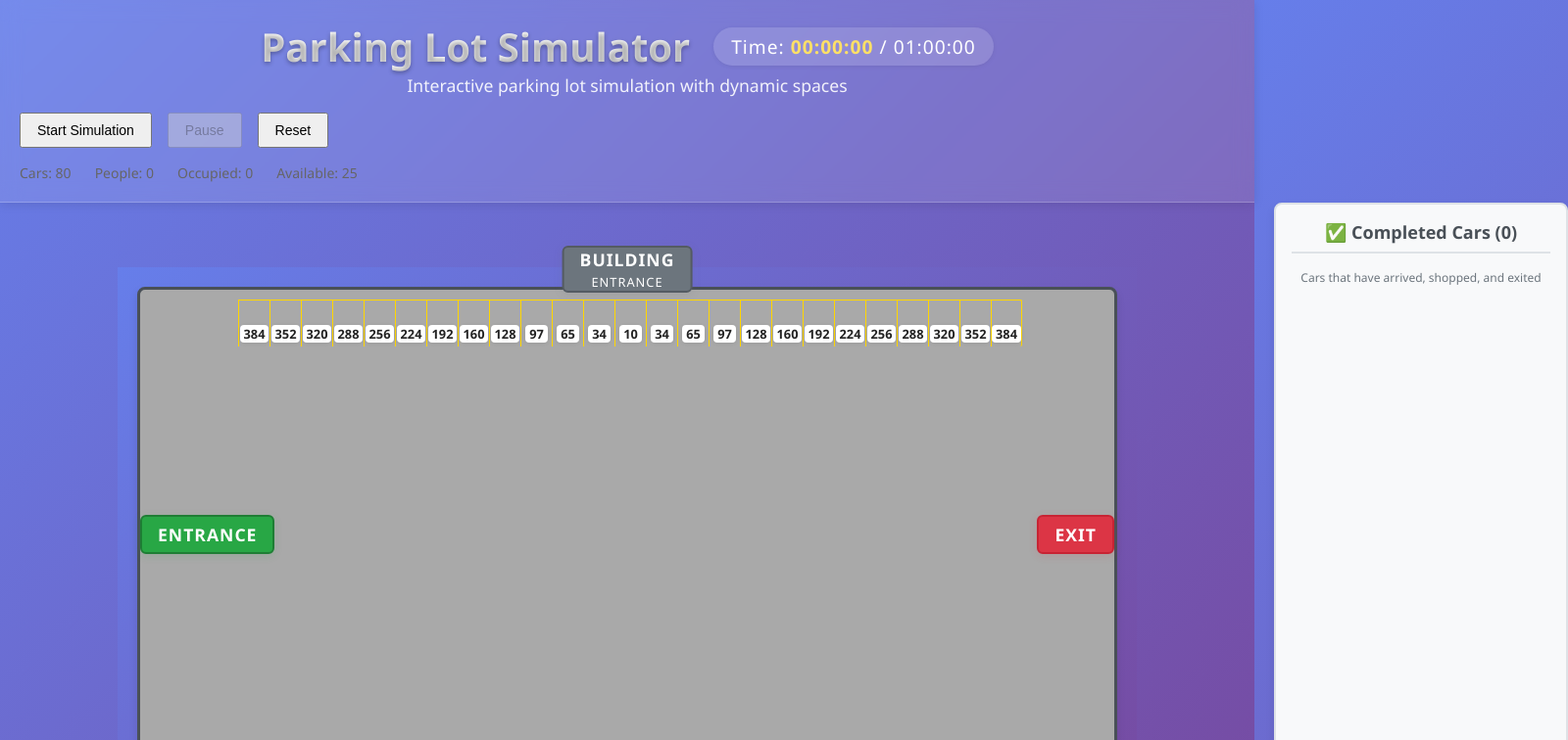
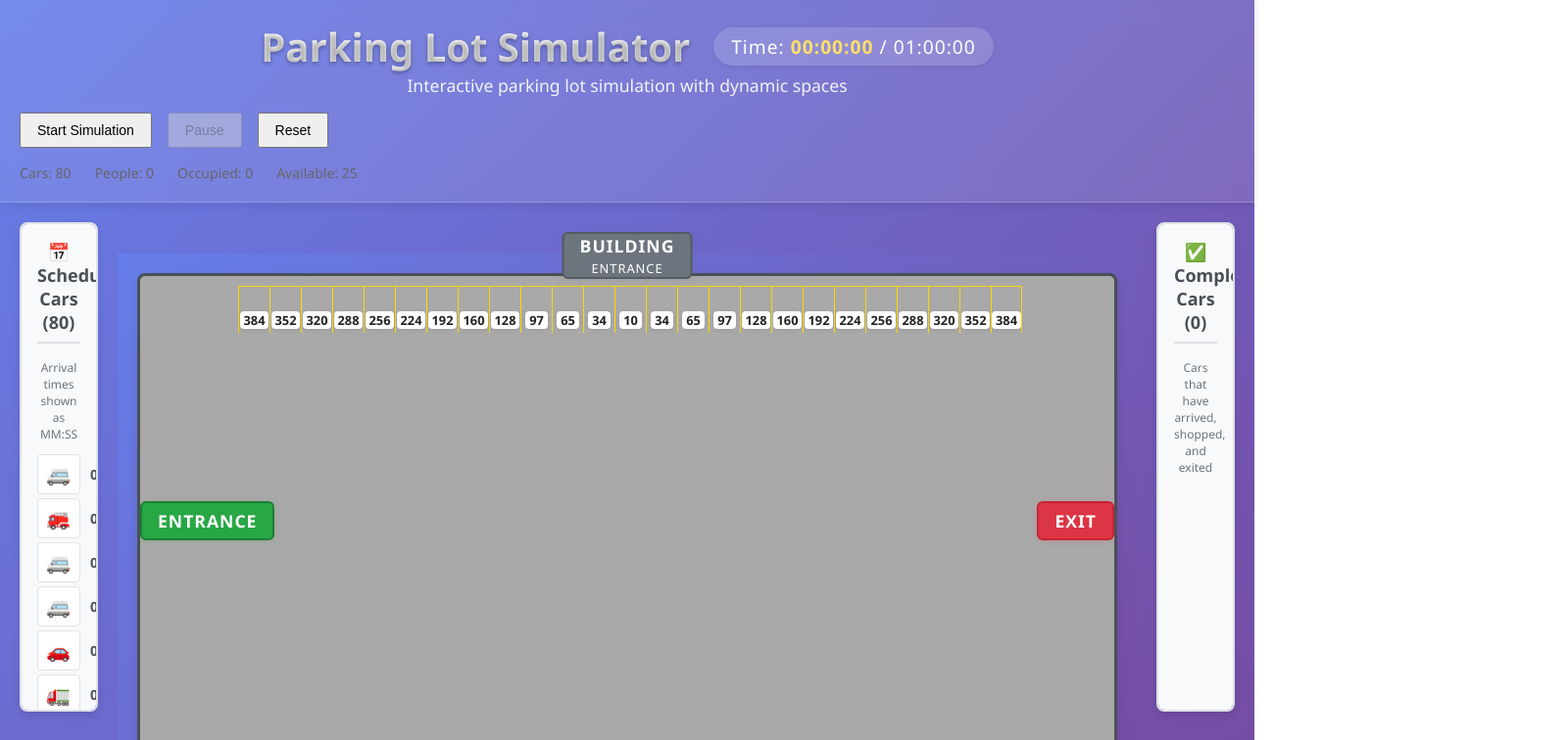
Before and after one commit to josephecombs/parking-lot-simulator, a React (Create React App) app: page / in a window 1280 px wide. Shown: the top 756 px of the page at 98% size, 1600 px wide, since content can reach past the window. Built offline with nearby package versions, Linux system fonts and the light colour scheme.

Commit message:
the panels are displaying!!!!

```diff
--- a/src/App.js
+++ b/src/App.js
@@ -109,25 +109,23 @@ function App() {
           <span>Available: {stats.availableSpaces}</span>
         </div>
       </header>
-      <main style={{ position: 'relative', minHeight: 600 }}>
+      <main style={{
+        display: 'flex',
+        justifyContent: 'center',
+        alignItems: 'flex-start',
+        gap: '20px',
+        padding: '20px',
+        minHeight: 600
+      }}>
         {/* Schedule Panel (left) */}
-        <div style={{ position: 'absolute', left: 0, top: 0, height: '100%', zIndex: 10 }}>
-          <SchedulePanel
-            scheduledCars={simulationManager.getScheduledCars()}
-            currentTime={time}
-            formatArrivalTime={simulationManager.formatArrivalTime}
-          />
-        </div>
-        {/* Completed Cars Panel (right) */}
-        <div style={{ position: 'absolute', right: 0, top: 0, height: '100%', zIndex: 10 }}>
-          <CompletedCarsPanel
-            completedCars={simulationManager.getCompletedCars()}
-            formatTime={formatTime}
-            formatArrivalTime={simulationManager.formatArrivalTime}
-          />
-        </div>
+        <SchedulePanel
+          scheduledCars={simulationManager.getScheduledCars()}
+          currentTime={time}
+          formatArrivalTime={simulationManager.formatArrivalTime}
+        />
+
         {/* Parking Lot in the center */}
-        <div style={{ display: 'flex', justifyContent: 'center', alignItems: 'center', minHeight: 600 }}>
+        <div style={{ position: 'relative' }}>
           <ParkingLotComponent
             parkingLot={parkingLot}
             cars={simulationManager.getCars()}
@@ -136,6 +134,14 @@ function App() {
             onCarLeave={() => setHoveredCarInfo(null)}
           />
         </div>
+
+        {/* Completed Cars Panel (right) */}
+        <CompletedCarsPanel
+          completedCars={simulationManager.getCompletedCars()}
+          formatTime={formatTime}
+          formatArrivalTime={simulationManager.formatArrivalTime}
+        />
+
         {/* Optionally, show hovered car info as a floating tooltip */}
         {hoveredCarInfo && (
           <div style={{
--- a/src/components/CompletedCarsPanel.js
+++ b/src/components/CompletedCarsPanel.js
@@ -19,11 +19,8 @@ const CompletedCarsPanel = ({ completedCars, formatTime, formatArrivalTime }) =>
 
   return (
     <div className="completed-cars-panel" style={{
-      position: 'absolute',
-      right: '-320px',
-      top: '0',
       width: '300px',
-      height: '100%',
+      height: '500px',
       backgroundColor: '#f8f9fa',
       border: '2px solid #dee2e6',
       borderRadius: '8px',
--- a/src/components/SchedulePanel.js
+++ b/src/components/SchedulePanel.js
@@ -13,11 +13,8 @@ const SchedulePanel = ({ scheduledCars, currentTime, formatArrivalTime }) => {
 
   return (
     <div className="schedule-panel" style={{
-      position: 'absolute',
-      left: '-320px',
-      top: '0',
       width: '300px',
-      height: '100%',
+      height: '500px',
       backgroundColor: '#f8f9fa',
       border: '2px solid #dee2e6',
       borderRadius: '8px',
```
